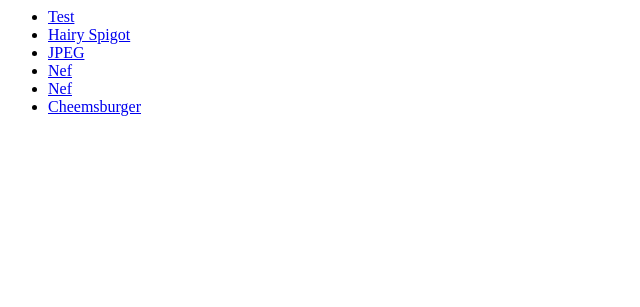
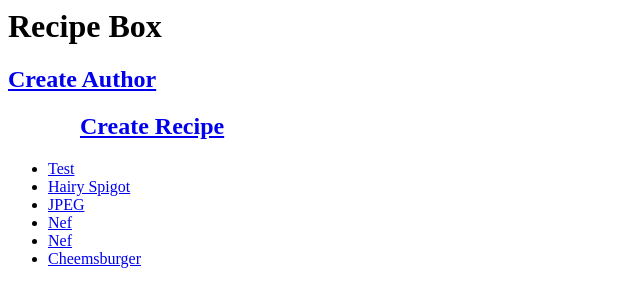
Before and after one commit to HyperionCG/recipebox, a Django app: page / in a window 1280 px wide. Shown: the top 307 px of the page, without its empty margins (0-640 px from the left). Run offline with Django 3.2, Linux system fonts and the light colour scheme; data comes from the database, SQL or seed files in the repository; both versions use the stored data as it was after the commit.

Commit message:
Forms added

```diff
--- /dev/null
+++ b/recipe_app/templates/author_form.html
@@ -0,0 +1,5 @@
+<form action='/author_form/' method="POST">
+    {% csrf_token %}
+    {{form.as_p}}
+    <input type="submit" value="Submit">
+</form>
--- a/recipe_app/templates/index.html
+++ b/recipe_app/templates/index.html
@@ -1,4 +1,6 @@
-
+<h1>Recipe Box</h1>
+<h2><a href="/author_form/">Create Author</a></h2>
+<h2 style="margin-left:3em"><a href="/recipe_form/">Create Recipe</a></h2>
 <ul>
     {% for r in recipes %}
         <li><a href="recipe/{{r.id}}">{{r.title}}</a></li>
--- /dev/null
+++ b/recipe_app/templates/recipe_form.html
@@ -0,0 +1,5 @@
+<form action='/recipe_form/' method="POST">
+    {% csrf_token %}
+    {{form.as_p}}
+    <input type="submit" value="Submit">
+</form>
--- a/recipe_app/urls.py
+++ b/recipe_app/urls.py
@@ -4,7 +4,9 @@ from recipe_app import views
 
 urlpatterns = [
     #path('admin/', admin.site.urls),
-    path('', views.index),
+    path('', views.index, name='home'),
     path('author/<int:id>/', views.author_page, name='author'),
-    path('recipe/<int:id>/', views.recipe_page, name='recipe')
+    path('recipe/<int:id>/', views.recipe_page, name='recipe'),
+    path('recipe_form/', views.add_recipe_form, name='recipe_form'),
+    path('author_form/', views.add_author_form, name='author_form')
 ]
--- a/recipe_app/views.py
+++ b/recipe_app/views.py
@@ -1,5 +1,7 @@
-from django.shortcuts import render
+from django.shortcuts import render, reverse
 from recipe_app.models import Author, Recipe
+from recipe_app.forms import recipe_form, author_form
+from django.http import HttpResponseRedirect
 
 # Create your views here.
 def index(request):
@@ -17,3 +19,32 @@ def author_page(request, id):
     return render(
         request, 'author_page.html', {'author': author, 'recipes': recipes}
     )
+
+def add_recipe_form(request):
+    if request.method == 'POST':
+        form = recipe_form(request.POST)
+        if form.is_valid():
+            data = form.cleaned_data
+            Recipe.objects.create(
+                title=data['title'],
+                time_required=data['time_required'],
+                description=data['description'],
+                instructions=data['instructions'],
+                author=data['author']
+            )
+            return HttpResponseRedirect(reverse('home'))
+    form = recipe_form()
+    return render(request, 'recipe_form.html', {'form': form})
+
+def add_author_form(request):
+    if request.method == 'POST':
+        form = author_form(request.POST)
+        if form.is_valid():
+            data = form.cleaned_data
+            Author.objects.create(
+                name=data['name'],
+                bio=data['bio']
+            )
+            return HttpResponseRedirect(reverse('home'))
+    form = author_form()
+    return render(request, 'author_form.html', {'form': form})
```
Also changed, not shown: recipe_app/forms.py (added, +31 -0 lines), db.sqlite3.
